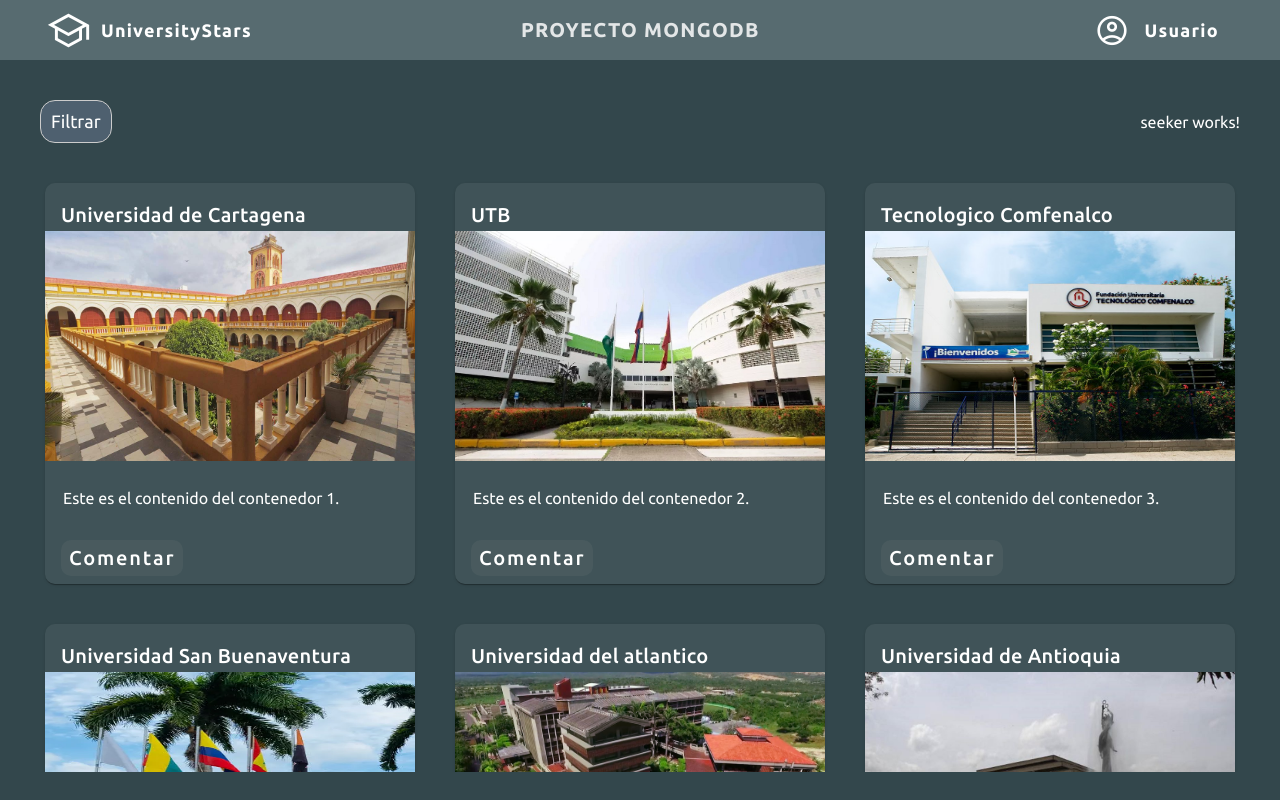
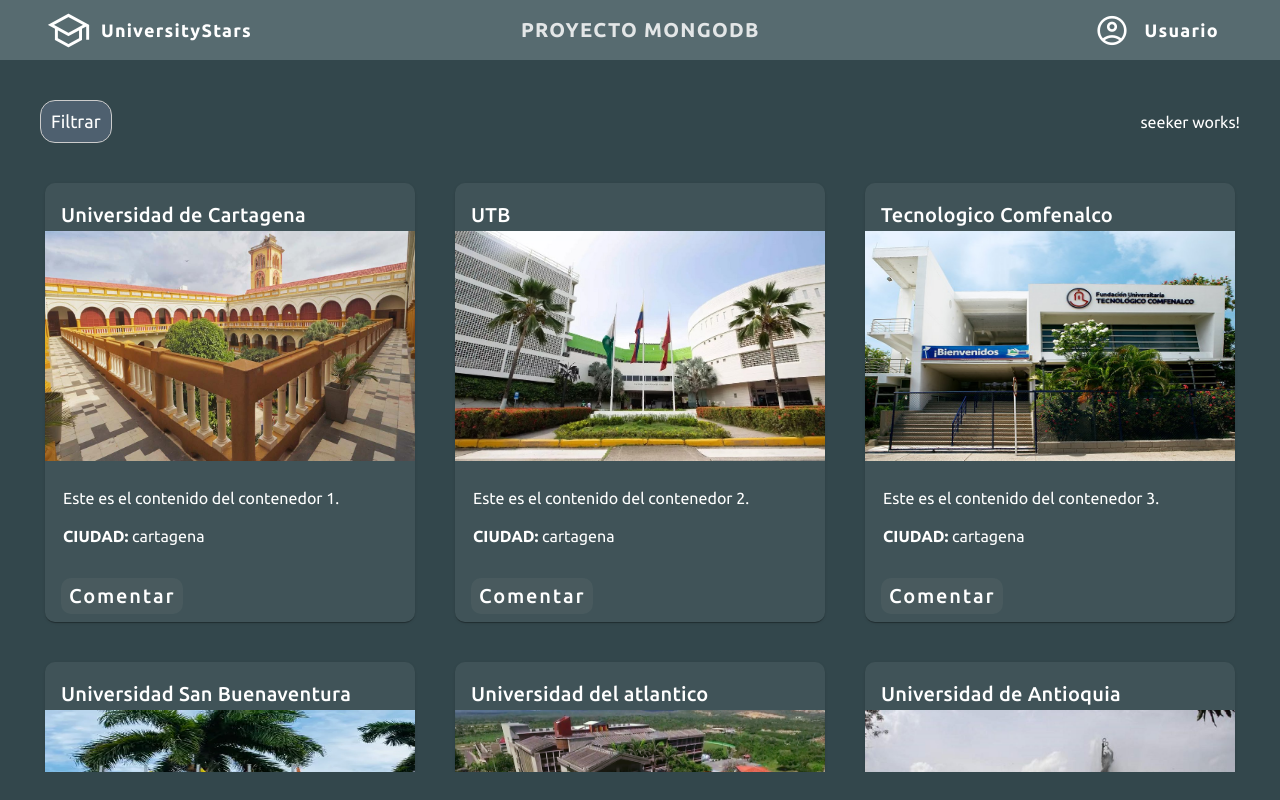
Before and after one commit to DuvanJR/UniverStars-Proyecto, an Angular app: page /universtars/menu in a window 1280 px wide. Built offline with nearby package versions, Linux system fonts and the light colour scheme; a web font is replaced by a local one.

Commit message:
cambios en la vista menu - se agrego la ciudad a las card

```diff
--- a/src/app/ContenedorComponent/ContenedorComponent.component.html
+++ b/src/app/ContenedorComponent/ContenedorComponent.component.html
@@ -10,15 +10,17 @@
       <mat-card-title>
         <span class="title">{{item.titulo}}</span>
       </mat-card-title>
-      <mat-card-subtitle> </mat-card-subtitle>
     </mat-card-header>
     <div class="example-header-image">
       <img mat-card-image [src]="item.src" alt="{{item.titulo}}" width="370"
       height="230" >
     </div>
-    <mat-card-content>
+    <mat-card-content class="container-text">
       <p class="contenido">
         {{item.contenido}}
+      </p>
+      <p class="contenido">
+       <strong>CIUDAD:</strong> {{item.ciudad}}
       </p>
     </mat-card-content>
     <mat-card-actions>
--- a/src/app/ContenedorComponent/ContenedorComponent.component.scss
+++ b/src/app/ContenedorComponent/ContenedorComponent.component.scss
@@ -57,3 +57,9 @@
 .btn-seeker{
   color: white;
 }
+
+.container-text{
+  display: flex;
+  gap: 20px;
+  flex-direction: column;
+}
```
